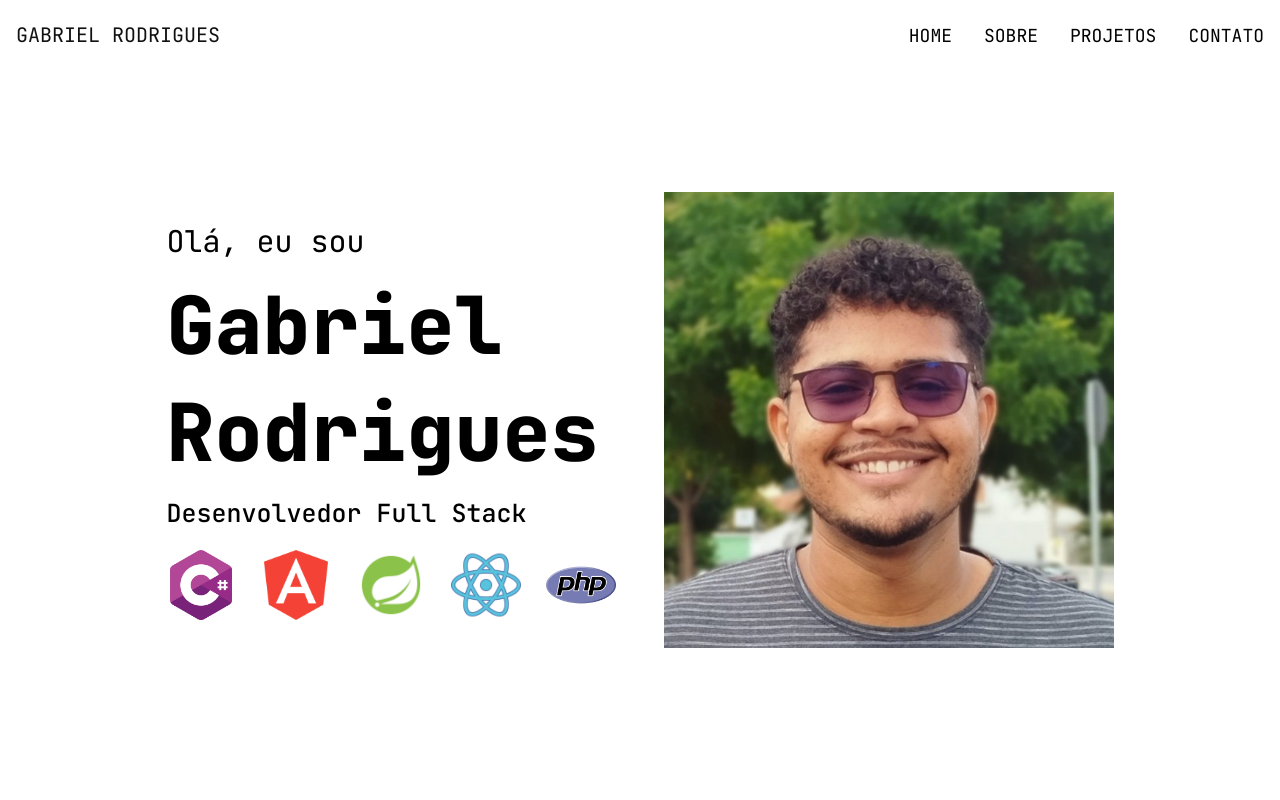
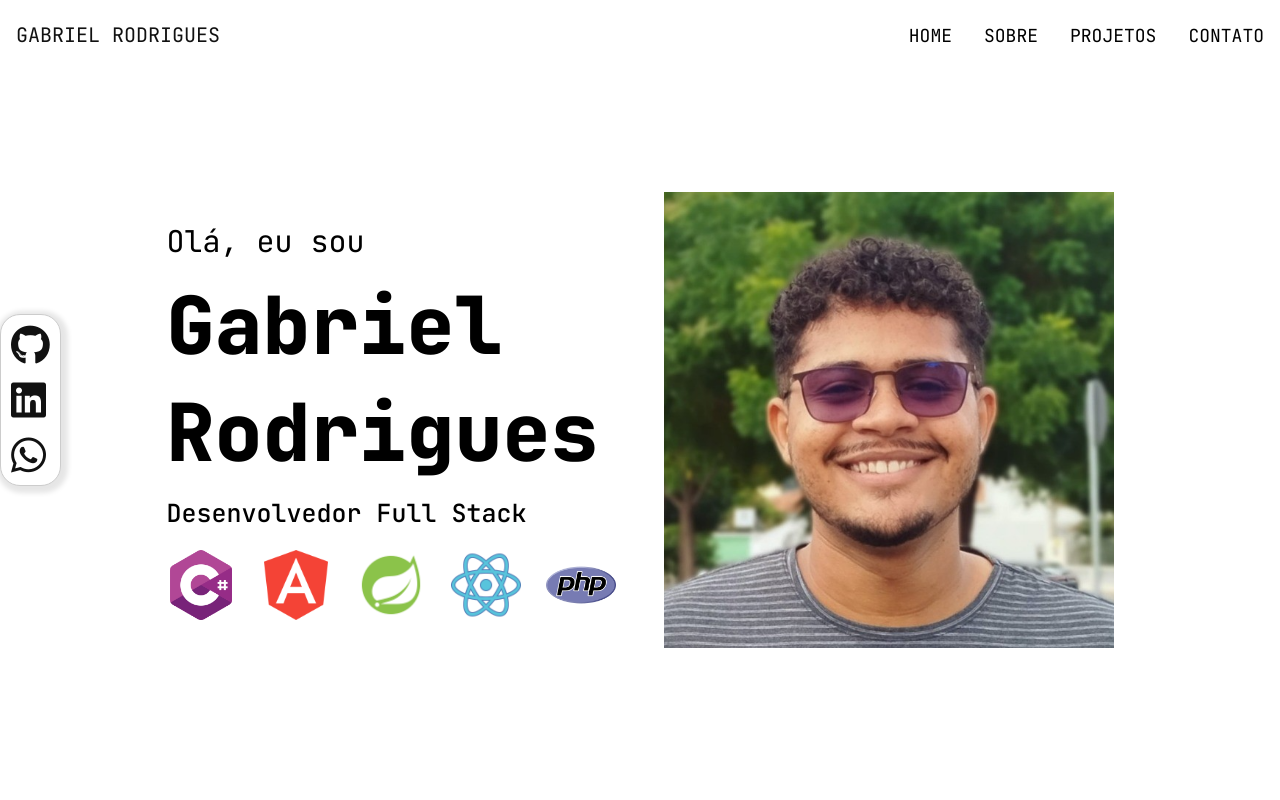
Before and after one commit to gabrielcruzrodrigues/Portifolio, an Angular app: page / in a window 1280 px wide. Shown: the top 800 px of the page. Built offline with nearby package versions, Linux system fonts and the light colour scheme.

Commit message:
feat: Finished social section

```diff
--- /dev/null
+++ b/src/app/components/social/social.component.html
@@ -0,0 +1,6 @@
+<div class="social">
+     <a href="https://github.com/gabrielcruzrodrigues/" target="_blank"><i class="fa-brands fa-github person-icon"></i></a>
+     <a href="https://www.linkedin.com/in/gabrielcruzrodrigues/" target="_blank"><i class="fa-brands fa-linkedin person-icon"></i></a>
+     <a href="https://wa.me/5573988484841" target="_blank"><i class="fa-brands fa-whatsapp person-icon"></i></a>
+     <!-- <a href="" target="_blank"><i class="fas fa-envelope person-icon"></i></a> -->
+</div>
--- /dev/null
+++ b/src/app/components/social/social.component.sass
@@ -0,0 +1,31 @@
+@use '../../sass/colors' as *
+
+.social
+     position: fixed
+     bottom: 0
+     left: 50%
+     transform: translateX(-50%)
+     background-color: white
+     border: 1px solid #ccc
+     box-shadow: 2px 2px 5px 5px rgba(0,0,0,0.1)
+     border-radius: 20px
+     padding: 10px
+     z-index: 1000
+     display: flex
+     flex-direction: row
+     gap: 15px
+
+.social a
+     text-decoration: none
+     color: $primary-color
+
+.person-icon
+     font-size: 40px
+
+@media (min-width: 834px)
+     .social
+          transform: translateY(-50%)
+          top: 50% //
+          bottom: unset
+          left: 0
+          flex-direction: column
--- a/src/app/pages/home/home.component.html
+++ b/src/app/pages/home/home.component.html
@@ -1,3 +1,5 @@
+<app-social></app-social>
+
 <section class="main-section">
     <div class="headline">
         <p class="text-p1">Olá, eu sou</p><br>
--- a/src/app/pages/home/home.component.ts
+++ b/src/app/pages/home/home.component.ts
@@ -1,9 +1,10 @@
 import { Component, ElementRef, ViewChild } from '@angular/core';
 import { DomSanitizer, SafeResourceUrl } from '@angular/platform-browser';
+import { SocialComponent } from '../../components/social/social.component';
 
 @Component({
   selector: 'app-home',
-  imports: [],
+  imports: [SocialComponent],
   templateUrl: './home.component.html',
   styleUrl: './home.component.sass'
 })
```
Also changed, not shown: src/app/components/social/social.component.ts (added, +11 -0 lines), 1 other file (tests, documents, lock files or other folders).
